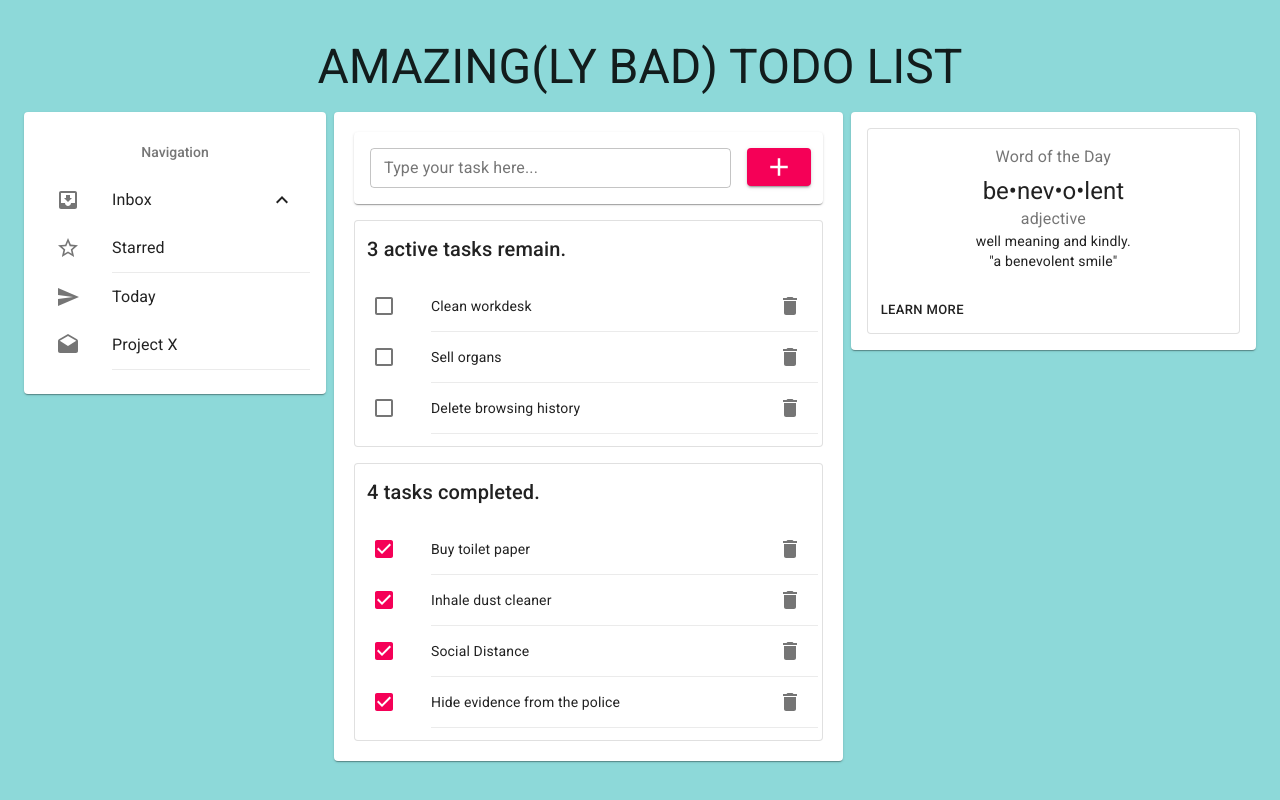
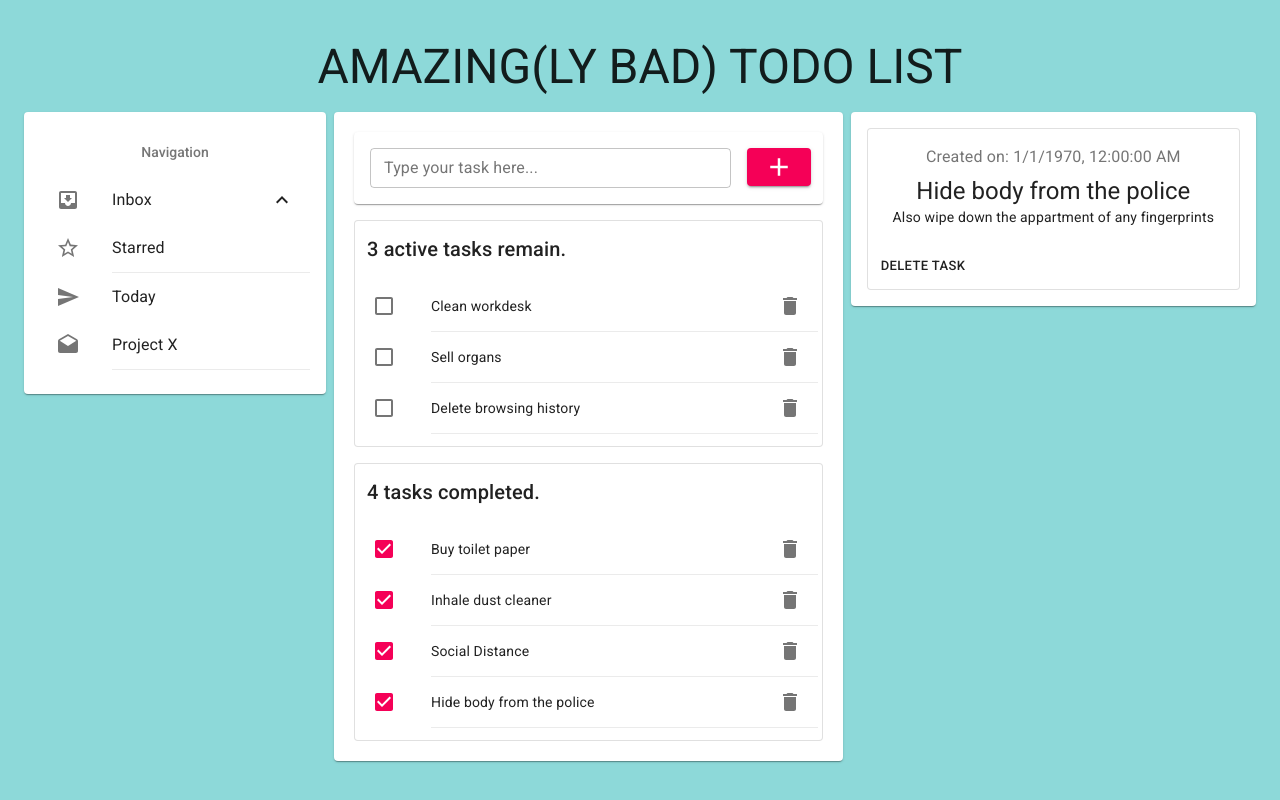
Before and after one commit to Aleksasgrodis/React-ToDo, a React (Create React App) app: page / in a window 1280 px wide. Built offline with nearby package versions, Linux system fonts and the light colour scheme.

Commit message:
Clicking on a task now passes task id to details component and displays the details, not an ideal solution but will be improved later on.

```diff
--- a/src/App.js
+++ b/src/App.js
@@ -24,21 +24,22 @@ function App() {
       note: "Remove gum from under the desk",
       date: new Date(0),
     },
-    { id: 1, text: "Sell organs", completed: false, date: new Date(0) },
+    { id: 1, text: "Sell organs", completed: false, date: new Date(0), note: "You need the money to purchase more dust cleaner" },
     {
       id: 2,
       text: "Delete browsing history",
       completed: false,
       date: new Date(0),
+      note: "Make sure you delete the cookies too!"
     },
-    { id: 3, text: "Buy toilet paper", completed: true, date: new Date(0) },
+    { id: 3, text: "Buy toilet paper", completed: true, date: new Date(0), note: "Last time you checked, the stores were sold out!" },
     { id: 4, text: "Inhale dust cleaner", completed: true, date: new Date(0) },
-    { id: 5, text: "Social Distance", completed: true, date: new Date(0) },
+    { id: 5, text: "Social Distance", completed: true, date: new Date(0), note: "Make sure to keep at least 1.5m distance!" },
     {
       id: 6,
-      text: "Hide evidence from the police",
+      text: "Hide body from the police",
       completed: true,
-      note: "you know what i'm talking about",
+      note: "Also wipe down the appartment of any fingerprints",
       date: new Date(0),
     },
   ]);
@@ -70,65 +71,15 @@ function App() {
   }));
 
   const classes = useStyles();
-  // const [open, setOpen] = React.useState(true);
 
-  // const handleClick = () => {
-  //   setOpen(!open);
-  // };
   const [expanded, setExpanded] = React.useState(false);
 
   const handleExpandClick = () => {
     setExpanded(!expanded);
   };
 
-  // const TaskNav = () => {
-  //   return <Grid item xs={3}>
-  //   <Paper className={classes.paper} style={{ padding: 16 }}>
-  //     <Box component="div" textOverflow="ellipsis">
-  //       <List
-  //         component="nav"
-  //         aria-labelledby="nested-list-subheader"
-  //         subheader={
-  //           <ListSubheader component="div" id="nested-list-subheader">
-  //             Navigation
-  //           </ListSubheader>
-  //         }
-  //         className={classes.root}
-  //       >
-  //         <ListItem button onClick={handleClick}>
-  //           <ListItemIcon>
-  //             <InboxIcon />
-  //           </ListItemIcon>
-  //           <ListItemText primary="Inbox" />
-  //           {open ? <ExpandLess /> : <ExpandMore />}
-  //         </ListItem>
-  //         <Collapse in={open} timeout="auto" unmountOnExit>
-  //           <List component="div" disablePadding>
-  //             <ListItem button className={classes.nested}>
-  //               <ListItemIcon>
-  //                 <StarBorder />
-  //               </ListItemIcon>
-  //               <ListItemText primary="Starred" />
-  //             </ListItem>
-  //           </List>
-  //         </Collapse>
-  //         <ListItem button>
-  //           <ListItemIcon>
-  //             <SendIcon />
-  //           </ListItemIcon>
-  //           <ListItemText primary="Today" />
-  //         </ListItem>
-  //         <ListItem button>
-  //           <ListItemIcon>
-  //             <DraftsIcon />
-  //           </ListItemIcon>
-  //           <ListItemText primary="Project X" />
-  //         </ListItem>
-  //       </List>
-  //     </Box>
-  //   </Paper>
-  // </Grid>
-  // }
+  const [focussedTask, setFocussedTask] = useState(6)
+
 
   return (
     <div className="App">
@@ -139,53 +90,8 @@ function App() {
 
         <Container maxWidth="lg">
           <Grid container spacing={1}>
-            <TaskNav />
-            {/* <Grid item xs={3}>
-              <Paper className={classes.paper} style={{ padding: 16 }}>
-                <Box component="div" textOverflow="ellipsis">
-                  <List
-                    component="nav"
-                    aria-labelledby="nested-list-subheader"
-                    subheader={
-                      <ListSubheader component="div" id="nested-list-subheader">
-                        Navigation
-                      </ListSubheader>
-                    }
-                    className={classes.root}
-                  >
-                    <ListItem button onClick={handleClick}>
-                      <ListItemIcon>
-                        <InboxIcon />
-                      </ListItemIcon>
-                      <ListItemText primary="Inbox" />
-                      {open ? <ExpandLess /> : <ExpandMore />}
-                    </ListItem>
-                    <Collapse in={open} timeout="auto" unmountOnExit>
-                      <List component="div" disablePadding>
-                        <ListItem button className={classes.nested}>
-                          <ListItemIcon>
-                            <StarBorder />
-                          </ListItemIcon>
-                          <ListItemText primary="Starred" />
-                        </ListItem>
-                      </List>
-                    </Collapse>
-                    <ListItem button>
-                      <ListItemIcon>
-                        <SendIcon />
-                      </ListItemIcon>
-                      <ListItemText primary="Today" />
-                    </ListItem>
-                    <ListItem button>
-                      <ListItemIcon>
-                        <DraftsIcon />
-                      </ListItemIcon>
-                      <ListItemText primary="Project X" />
-                    </ListItem>
-                  </List>
-                </Box>
-              </Paper>
-            </Grid> */}
+            <TaskNav/>
+
             <Grid item xs={5}>
               <Paper elevation={1} style={{ padding: 4 }}>
                 <NewTaskComponent
@@ -199,6 +105,7 @@ function App() {
                     <ActiveTasks
                       todoList={todoList}
                       setTodoList={setTodoList}
+                      setFocussedTask={setFocussedTask}
                     />
                   </List>
                 </Paper>
@@ -208,12 +115,13 @@ function App() {
                     <CompletedTasks
                       todoList={todoList}
                       setTodoList={setTodoList}
+                      setFocussedTask={setFocussedTask}
                     />
                   </List>
                 </Paper>
               </Paper>
             </Grid>
-            <TaskDetails/>
+            <TaskDetails todoList={todoList} taskID={focussedTask}/>
           </Grid>
         </Container>
       </header>
--- a/src/components/ActiveTasks.js
+++ b/src/components/ActiveTasks.js
@@ -13,7 +13,7 @@ import Divider from '@material-ui/core/Divider';
 
 
 
-const ActiveTasks = ({todoList, setTodoList}) => {
+const ActiveTasks = ({todoList, setTodoList, setFocussedTask}) => {
     const deleteTask = (id, e) => {
       e.preventDefault();
       let newList = [...todoList];
@@ -29,12 +29,16 @@ const ActiveTasks = ({todoList, setTodoList}) => {
       newList[indexOfTarget].date = new Date();
       setTodoList(newList);
     };
+
+    const onClickHandler =(id) => {
+      setFocussedTask(id)
+      }
     return todoList
       .filter((task) => task.completed === false)
       .sort((a, b) => b.date - a.date)
       .map((task, index) => (
         <div key={task.id}>
-          <ListItem key={task.id} dense button>
+          <ListItem key={task.id} dense button onClick={() => onClickHandler(task.id)}>
             <ListItemIcon>
               <Checkbox
                 edge="start"
--- a/src/components/CompletedTasks.js
+++ b/src/components/CompletedTasks.js
@@ -13,7 +13,7 @@ import Divider from '@material-ui/core/Divider';
 
 
 
-const CompletedTasks = ({todoList, setTodoList}) => {
+const CompletedTasks = ({todoList, setTodoList, setFocussedTask}) => {
     const deleteTask = (id, e) => {
       e.preventDefault();
       let newList = [...todoList];
@@ -29,12 +29,16 @@ const CompletedTasks = ({todoList, setTodoList}) => {
       newList[indexOfTarget].date = new Date();
       setTodoList(newList);
     };
+
+    const onClickHandler =(id) => {
+    setFocussedTask(id)
+    }
     return todoList
       .filter((task) => task.completed === true)
       .sort((a, b) => b.date - a.date)
       .map((task, index) => (
         <div key={task.id}>
-          <ListItem dense button>
+          <ListItem dense button onClick={() => onClickHandler(task.id)}>
             <ListItemIcon>
               <Checkbox
                 edge="start"
--- a/src/components/TaskDetails.js
+++ b/src/components/TaskDetails.js
@@ -26,7 +26,8 @@ import MoreVertIcon from "@material-ui/icons/MoreVert";
 import Button from '@material-ui/core/Button';
 
 
-const TaskDetails = () => {
+const TaskDetails = ({todoList, taskID}) => {
+
   const useStyles = makeStyles((theme) => ({
     margin: {
       margin: theme.spacing(1),
@@ -62,6 +63,10 @@ const TaskDetails = () => {
   };
   const bull = <span className={classes.bullet}>•</span>;
 
+
+   const selectedTask = todoList.filter((task) => task.id === taskID);
+
+
   return (
     <Grid item xs={4}>
       <Paper className={classes.paper} style={{ padding: 16 }}>
@@ -73,22 +78,20 @@ const TaskDetails = () => {
                 color="textSecondary"
                 gutterBottom
               >
-                Word of the Day
+                Created on: {selectedTask[0].date.toLocaleString()}
               </Typography>
               <Typography variant="h5" component="h2">
-                be{bull}nev{bull}o{bull}lent
+              {selectedTask[0].text}
               </Typography>
               <Typography className={classes.pos} color="textSecondary">
-                adjective
               </Typography>
               <Typography variant="body2" component="p">
-                well meaning and kindly.
-                <br />
-                {'"a benevolent smile"'}
+
+                {selectedTask[0].note}
               </Typography>
             </CardContent>
             <CardActions>
-              <Button size="small">Learn More</Button>
+              <Button size="small">Delete Task</Button>
             </CardActions>
           </Card>
         </Box>
```
